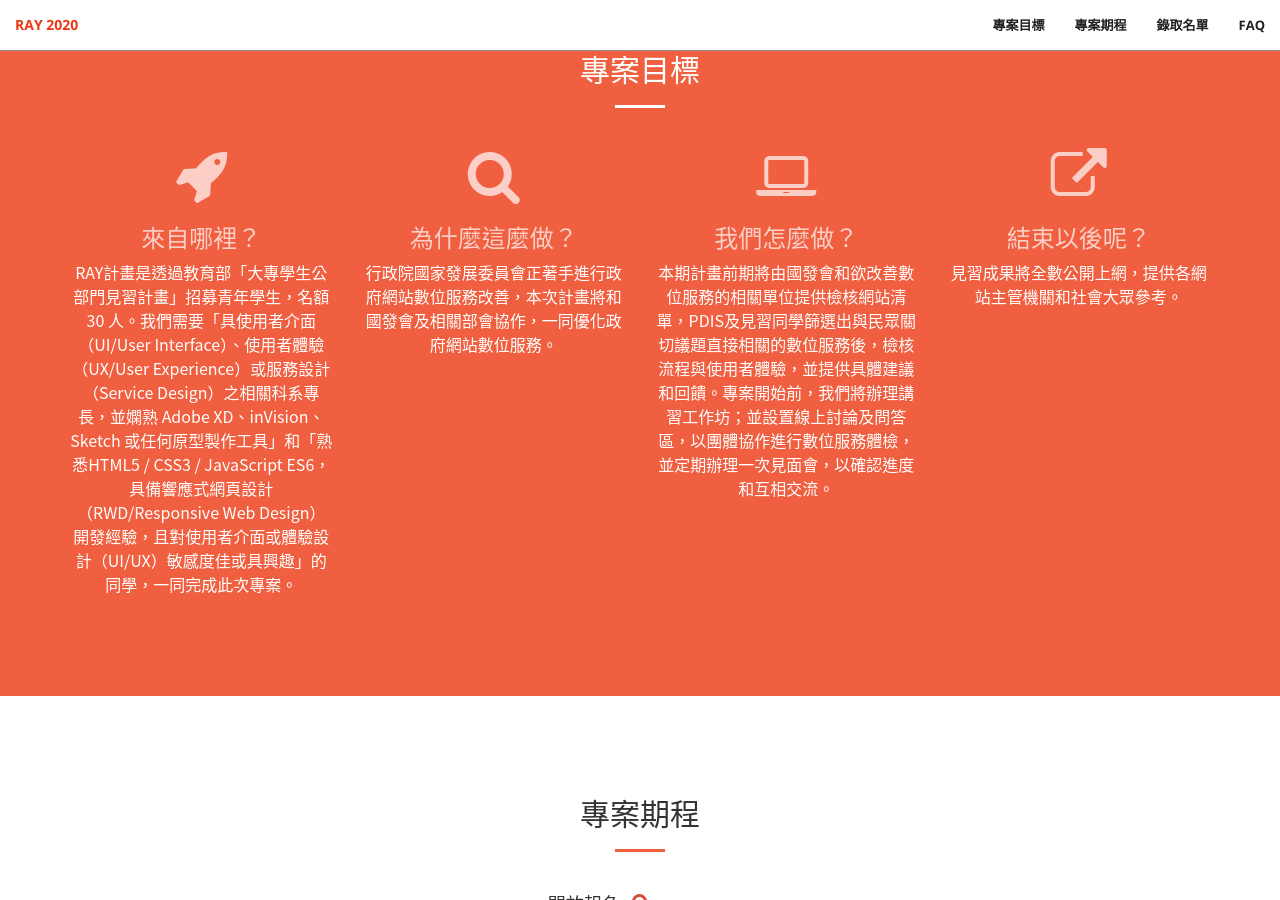
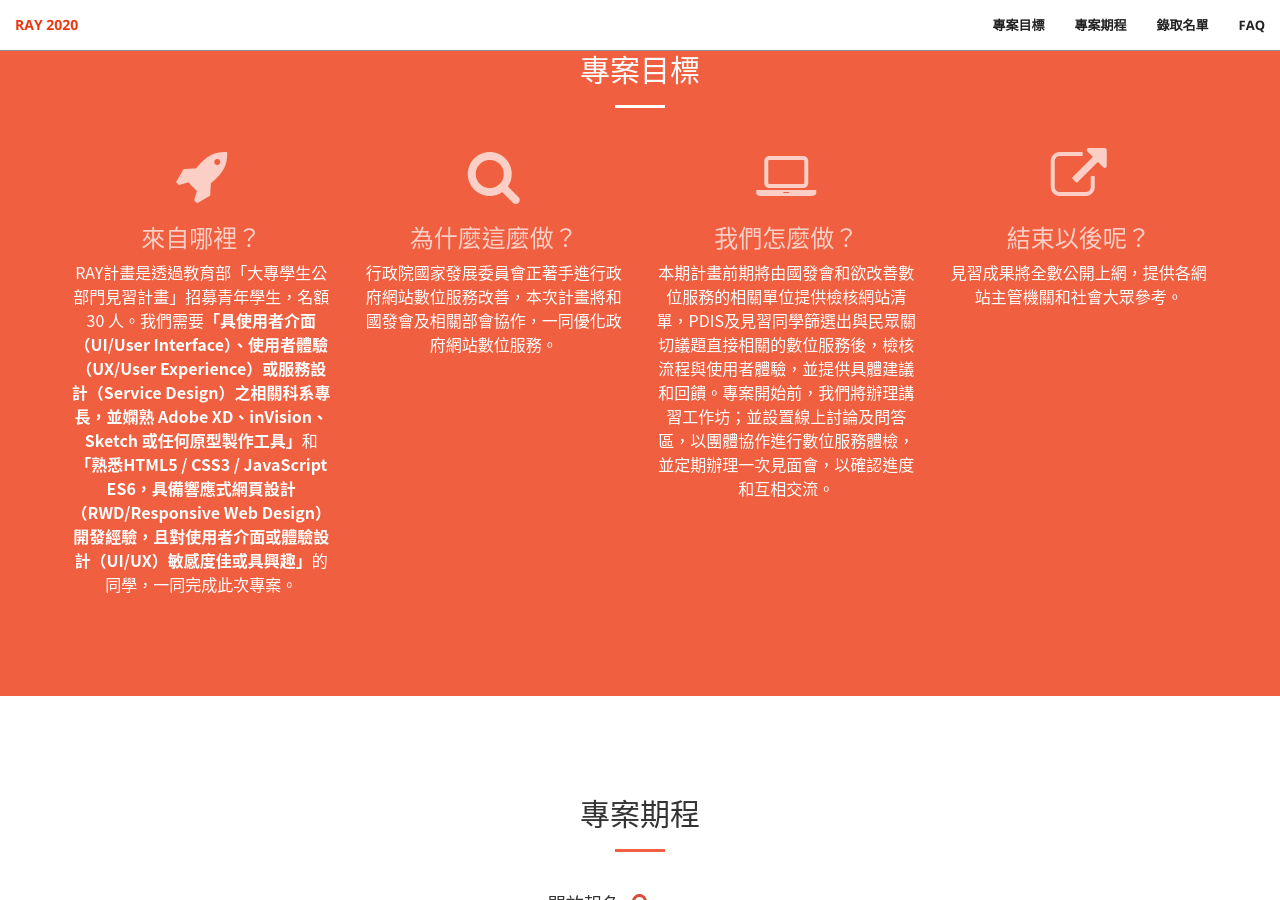
Before and after one commit to PDIS/ray2020-recruit, a Jekyll site: the page built from docs/index.html, in a window 1280 px wide and 900 px high, scrolled down 948 px. Built offline with Jekyll 4.4.1, drawn with Linux system fonts in a browser that asks for light colours.

```diff
--- a/docs/_data/intro.json
+++ b/docs/_data/intro.json
@@ -4,13 +4,12 @@
         {
             "title": "來自哪裡？",
             "icon": "fa-rocket",
-            "content": "RAY計畫是透過教育部「大專學生公部門見習計畫」招募青年學生，名額 30 人。我們需要「具使用者介面（UI/User Interface）、使用者體驗（UX/User Experience）或服務設計（Service Design）之相關科系專長，並嫻熟 Adobe XD、inVision、Sketch 或任何原型製作工具」和「熟悉HTML5 / CSS3 / JavaScript ES6，具備響應式網頁設計（RWD/Responsive Web Design）開發經驗，且對使用者介面或體驗設計（UI/UX）敏感度佳或具興趣」的同學，一同完成此次專案。"
+            "content": "RAY計畫是透過教育部「大專學生公部門見習計畫」招募青年學生，名額 30 人。我們需要<b>「具使用者介面（UI/User Interface）、使用者體驗（UX/User Experience）或服務設計（Service Design）之相關科系專長，並嫻熟 Adobe XD、inVision、Sketch 或任何原型製作工具」</b>和<b>「熟悉HTML5 / CSS3 / JavaScript ES6，具備響應式網頁設計（RWD/Responsive Web Design）開發經驗，且對使用者介面或體驗設計（UI/UX）敏感度佳或具興趣」</b>的同學，一同完成此次專案。"
         },
         {
             "title": "為什麼這麼做？",
             "icon": "fa-search",
             "content": "行政院國家發展委員會正著手進行政府網站數位服務改善，本次計畫將和國發會及相關部會協作，一同優化政府網站數位服務。"
-
         },
         {
             "title": "我們怎麼做？",
```
